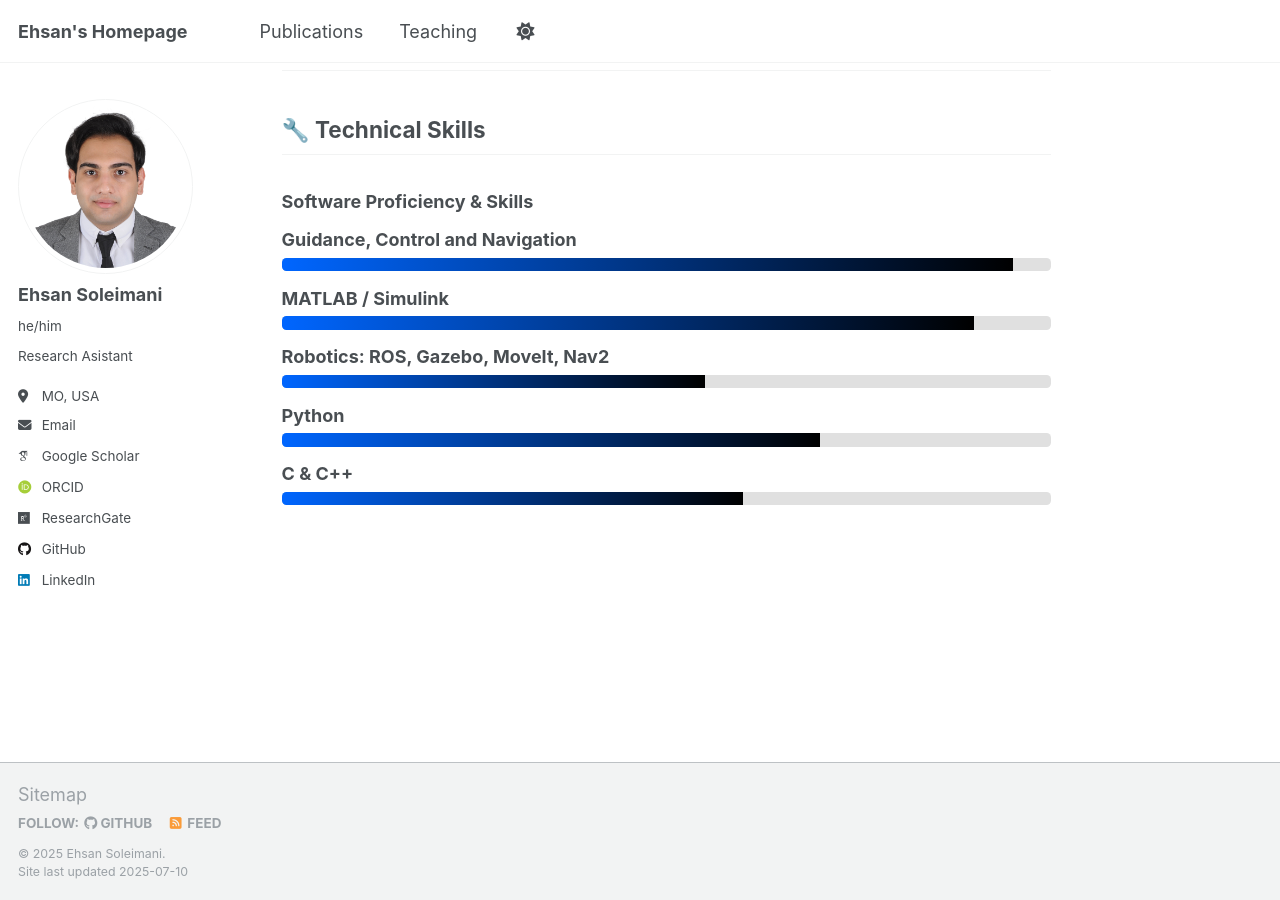
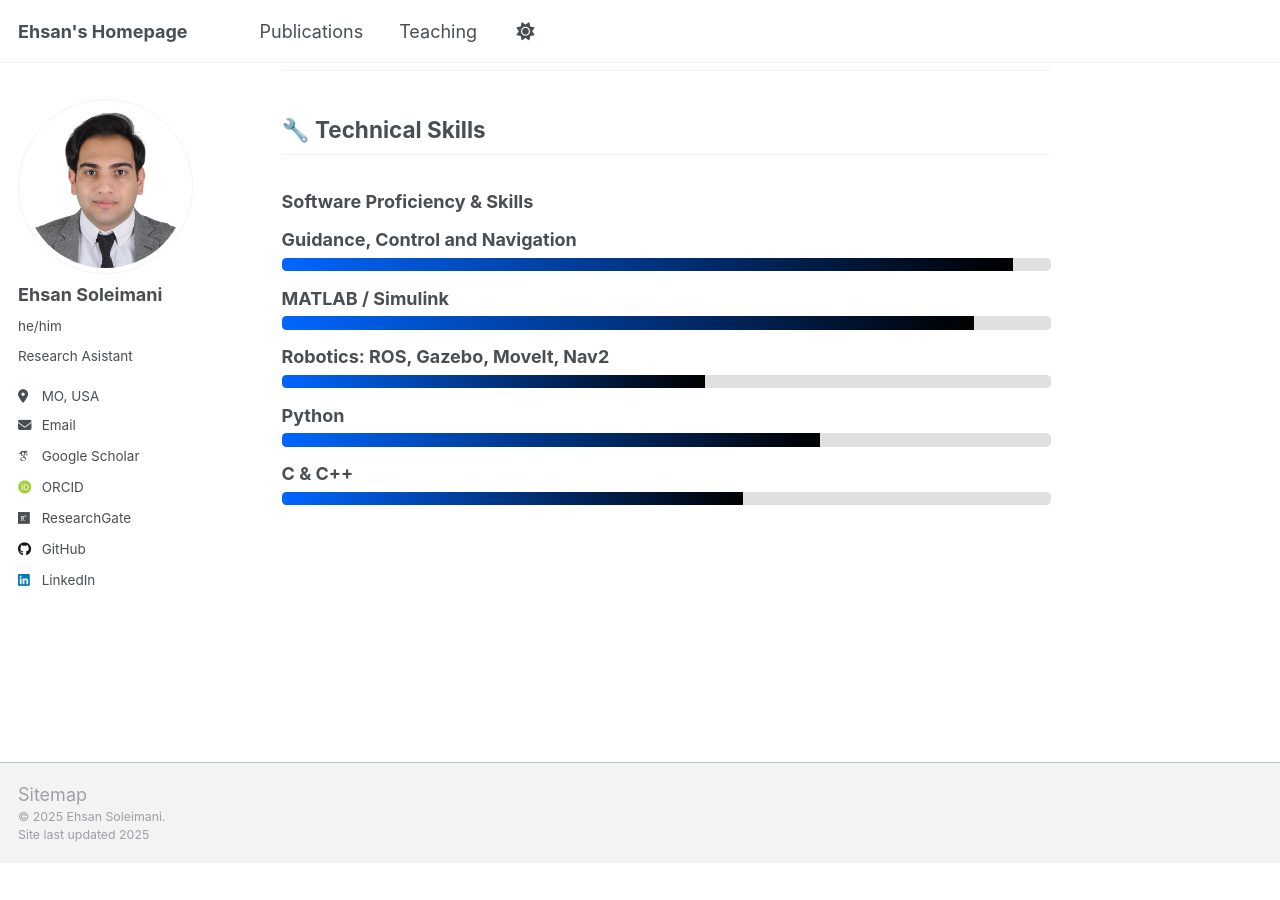
Before and after one commit to EhsanSoleimani1998/EhsanSoleimani1998.github.io, a Jekyll site: the page built from _pages/about.md, in a window 1280 px wide and 900 px high, scrolled down 1189 px. Built offline with Jekyll 4.4.1, drawn with Linux system fonts in a browser that asks for light colours; some web fonts are replaced; a script that is not in the unit is left out; after the commit the page ends 2052 px from its top, so only the background shows below that.

```diff
--- a/_includes/footer.html
+++ b/_includes/footer.html
@@ -1,5 +1,6 @@
 {% include base_path %}
 
+<!--
 {% if site.author.github or site.author.bitbucket or site.atom_feed.hide != true %}
 <div class="page__footer-follow">
   <ul class="social-icons">
@@ -18,8 +19,9 @@
   </ul>
 </div>
 {% endif %}
+-->
 
 <div class="page__footer-copyright">
   &copy; {{ site.time | date: '%Y' }} {{ site.name | default: site.title }}.<br />
-  Site last updated {{ "now" | date: '%Y-%m-%d' %}}
+  Site last updated {{ "now" | date: '%Y' %}}
 </div>
```
